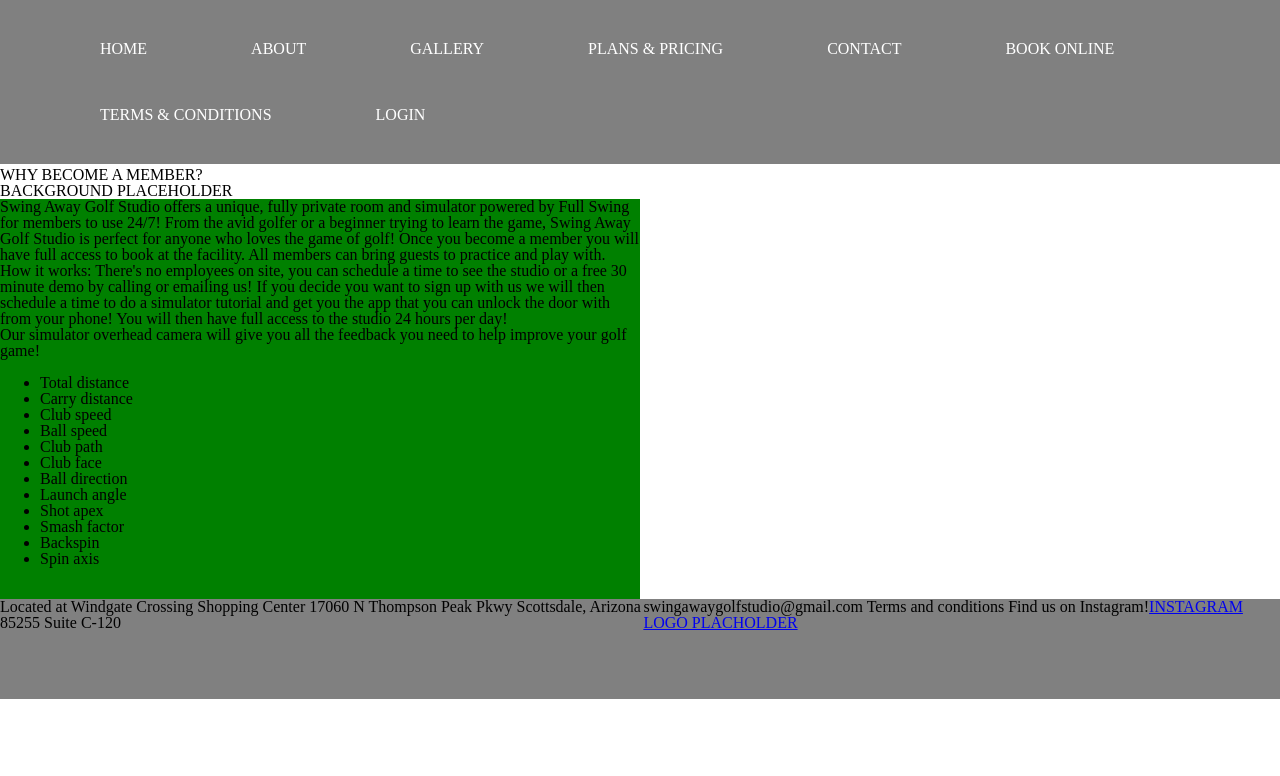
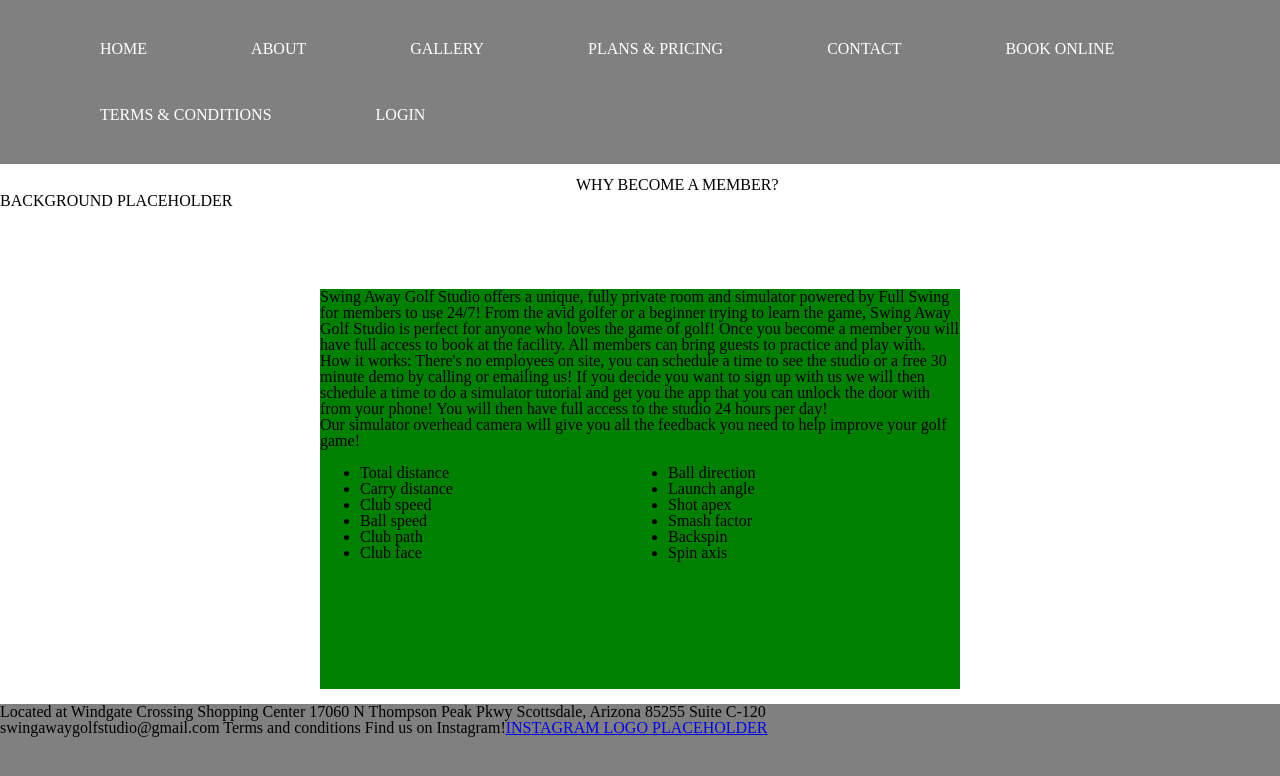
Before and after one commit to coreycarter10/capstone-project, a website: page client/about.html in a window 1280 px wide. Drawn offline with Linux system fonts and the light colour scheme.

Commit message:
Fixed spelling errors

```diff
--- a/client/about.html
+++ b/client/about.html
@@ -39,7 +39,7 @@
         </div>
     </header>
 
-    <h2>WHY BECOME A MEMBER?</h2>
+    <h2 id = "memberH2">WHY BECOME A MEMBER?</h2>
     <div id = "aboutbackgroundimage">
         BACKGROUND PLACEHOLDER
     </div>
@@ -56,7 +56,7 @@
             </p>
     <p>
     Our simulator overhead camera will give you all the feedback you need to help improve your golf game!
-    <ul>
+    <ul id = "aboutList">
         <li>Total distance</li>
         <li>Carry distance</li>
         <li>Club speed</li>
@@ -82,7 +82,7 @@
         <p>
             swingawaygolfstudio@gmail.com
             Terms and conditions
-            Find us on Instagram!<a href="https://instagram.com/swingawaygolfstudio" target = "blank">INSTAGRAM LOGO PLACHOLDER</a>
+            Find us on Instagram!<a href="https://instagram.com/swingawaygolfstudio" target = "blank">INSTAGRAM LOGO PLACEHOLDER</a>
         </p>
 </footer>
 <script src = "index.js"></script>
--- a/client/index.css
+++ b/client/index.css
@@ -114,10 +114,24 @@
     background-color: green;
     height: 50vh;
     width: 50vw;
+    margin-left: 25vw;
+    margin-top: 10vh;
 }
 
 footer {
-    display: flex;
-    height: 100px;
-    background-color: gray;
+    position:absolute;
+    bottom: 0;
+    width: 100%;
+    height: 12vh;   /* Height of the footer */
+    background: gray;
 }
+
+#memberH2 {
+    position: center;
+    margin-left: 45vw;
+    margin-top: 10px;
+}
+
+#aboutList {
+    columns: 2;
+}
```
Also changed, not shown: client/home.html (+8 -10 lines), client/plans.html (+1 -1 lines).
